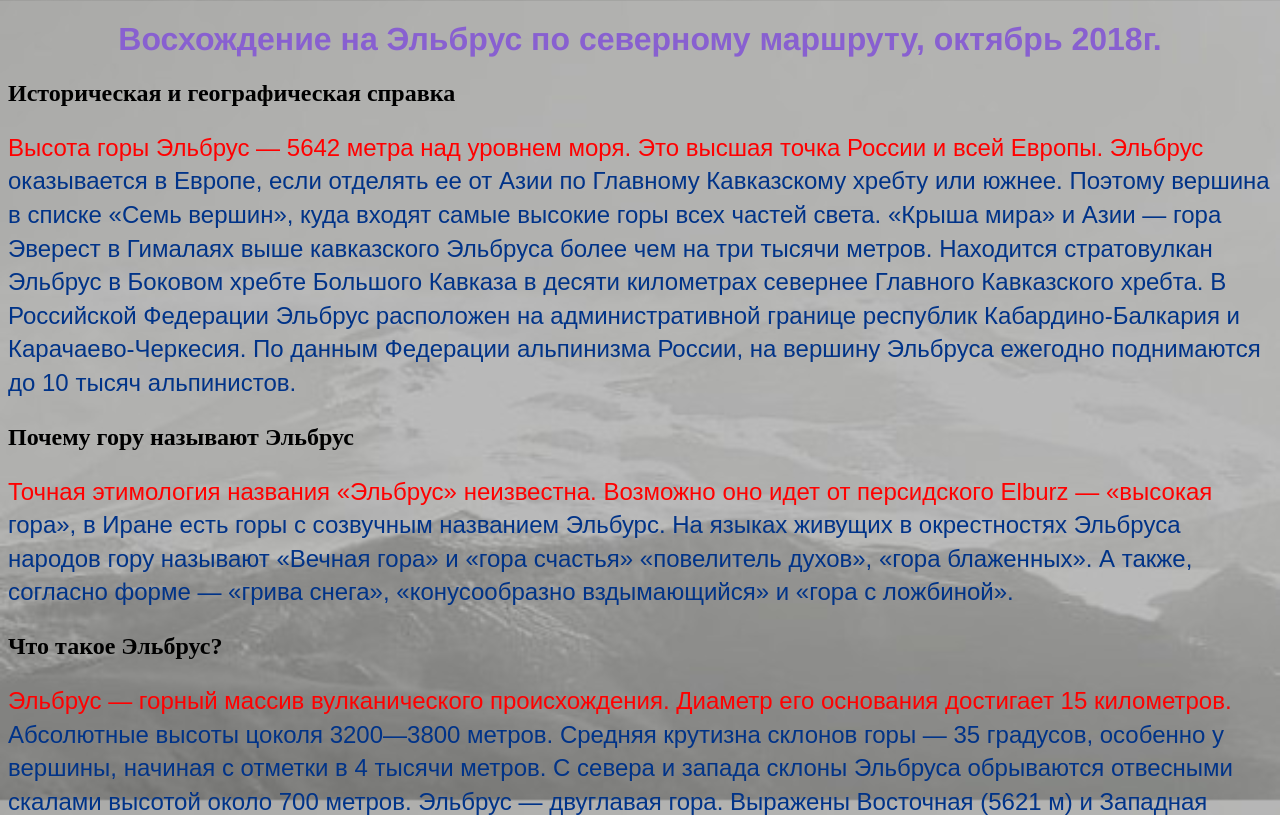
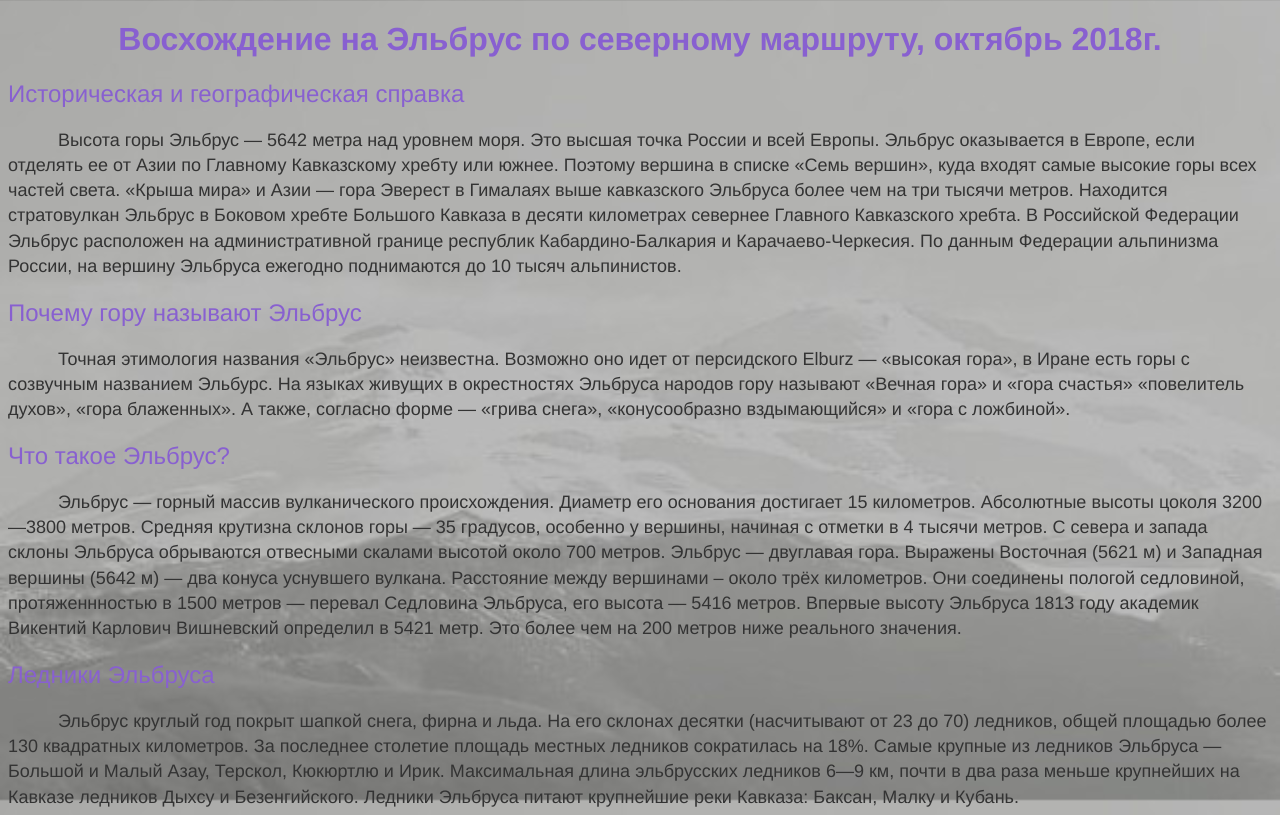
Before and after one commit to lagdfk/Elbrus, a plain HTML site: page index.html in a window 1280 px wide. Shown: the top 815 px of the page. Drawn offline with Linux system fonts and the light colour scheme.

Commit message:
Add files via upload

```diff
--- a/css_Elbrus/css_Elbrus.css
+++ b/css_Elbrus/css_Elbrus.css
@@ -7,12 +7,18 @@ body {
 }
 
 p {
-	color: #003388;
-	font-size: 24px;
-	font-family: Arial;
+	color: #333333;
+	text-indent: 50px;
+	font-size: 18px;
+	font-family: Helvetica; sans-serif;
 	line-height: 1.4;
 }
 p:first-line {
 	font-weight: 500;
-	color: red;
+/*	color: #8860d0;*/
 }
+h2 {
+	font-weight: 500;
+	font-family: Helvetica;
+	color: #8860d0;
+}
```
